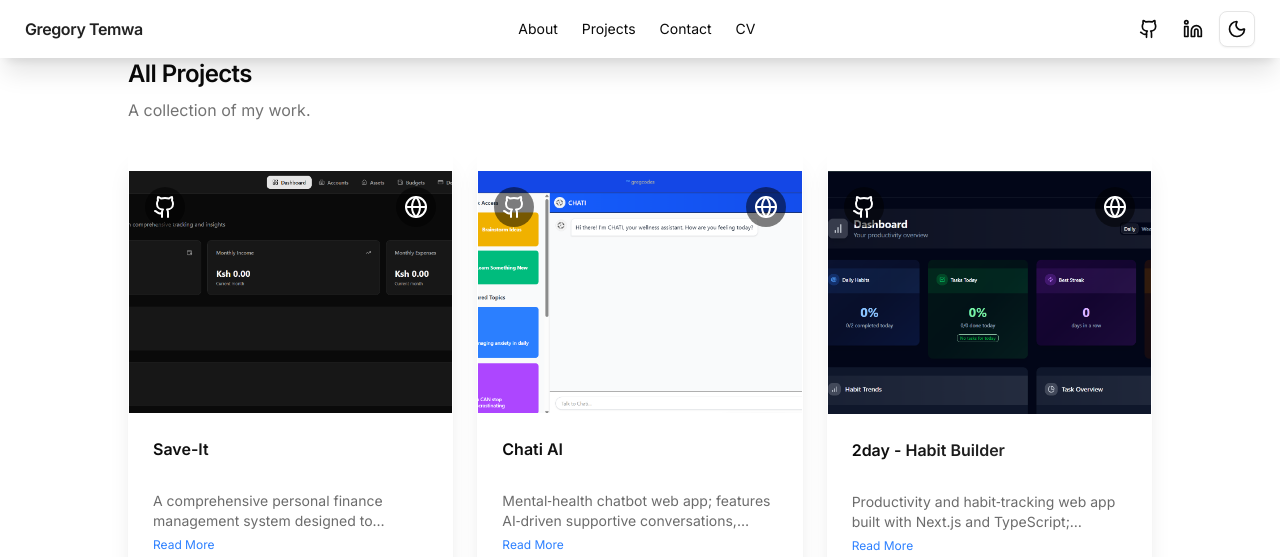
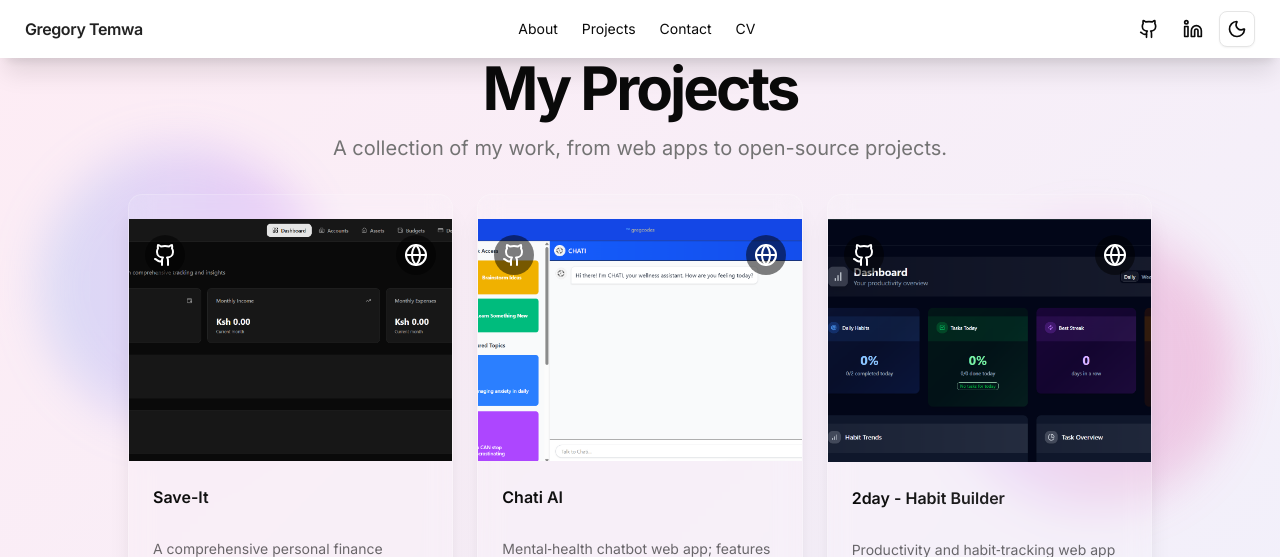
Before and after one commit to youneedgreg/Myportifolio, a Next.js app: page /projects in a window 1280 px wide. Shown: the top 557 px of the page. Built offline with nearby package versions, Linux system fonts and the light colour scheme.

Commit message:
updated the header to point to the new projects page

```diff
--- a/app/about/about-client.tsx
+++ b/app/about/about-client.tsx
@@ -43,7 +43,7 @@
           <div className="space-y-4 leading-relaxed text-balance">
             <p>
               I&apos;m currently pursuing my BSc. in Software Engineering at United States International University (USIU)
-              while gaining hands-on experience in the tech industry. Over the past 2 years, I&apos;ve worked with
+              while gaining hands-on experience in the tech industry. Over the past 3 years, I&apos;ve worked with
               companies like Webtech Solutions Limited and Mtaamall startup, developing everything from responsive
               websites to AI chatbots.
             </p>
--- a/app/about/page.tsx
+++ b/app/about/page.tsx
@@ -4,11 +4,11 @@
 export const metadata: Metadata = {
   title: "About — Gregory Temwa",
   description:
-    "More about Gregory Temwa: Software Engineering student at USIU with 2 years of experience in full-stack development, AI/ML, and web technologies.",
+    "More about Gregory Temwa: Software Engineering student at USIU with 3 years of experience in full-stack development, AI/ML, and web technologies.",
   openGraph: {
     title: "About — Gregory Temwa",
     description:
-      "More about Gregory Temwa: Software Engineering student at USIU with 2 years of experience in full-stack development, AI/ML, and web technologies.",
+      "More about Gregory Temwa: Software Engineering student at USIU with 3 years of experience in full-stack development, AI/ML, and web technologies.",
     images: [{ url: "/placeholder.svg?height=630&width=1200&text=About+Gregory+Temwa", width: 1200, height: 630 }],
   },
   twitter: { card: "summary_large_image" },
--- a/app/layout.tsx
+++ b/app/layout.tsx
@@ -16,7 +16,7 @@
     template: "%s | Gregory Temwa",
   },
   description:
-    "Software Engineer specializing in full-stack development, AI/ML, and web technologies. Award-winning hackathon participant with 2 years of experience.",
+    "Software Engineer specializing in full-stack development, AI/ML, and web technologies. Award-winning hackathon participant with 3 years of experience.",
   keywords: [
     "Gregory Temwa",
     "Software Engineer",
@@ -43,7 +43,7 @@
     url: "https://gregorytemwa.vercel.app",
     title: "Gregory Temwa – Software Engineer",
     description:
-      "Software Engineer specializing in full-stack development, AI/ML, and web technologies. Award-winning hackathon participant with 2 years of experience.",
+      "Software Engineer specializing in full-stack development, AI/ML, and web technologies. Award-winning hackathon participant with 3 years of experience.",
     siteName: "Gregory Temwa Portfolio",
     images: [
       {
@@ -58,7 +58,7 @@
     card: "summary_large_image",
     title: "Gregory Temwa – Software Engineer",
     description:
-      "Software Engineer specializing in full-stack development, AI/ML, and web technologies. Award-winning hackathon participant with 2 years of experience.",
+      "Software Engineer specializing in full-stack development, AI/ML, and web technologies. Award-winning hackathon participant with 3 years of experience.",
     site: "@youneedgreg",
     creator: "@youneedgreg",
     images: ["/placeholder.svg?height=630&width=1200&text=Gregory+Temwa+Portfolio"],
--- a/app/page.tsx
+++ b/app/page.tsx
@@ -8,11 +8,11 @@
 export const metadata: Metadata = {
   title: "Gregory Temwa – Software Engineer",
   description:
-    "Software Engineer specializing in full-stack development, AI/ML, and web technologies. Award-winning hackathon participant with 2 years of experience.",
+    "Software Engineer specializing in full-stack development, AI/ML, and web technologies. Award-winning hackathon participant with 3 years of experience.",
   openGraph: {
     title: "Gregory Temwa – Software Engineer",
     description:
-      "Software Engineer specializing in full-stack development, AI/ML, and web technologies. Award-winning hackathon participant with 2 years of experience.",
+      "Software Engineer specializing in full-stack development, AI/ML, and web technologies. Award-winning hackathon participant with 3 years of experience.",
     url: "https://gregorytemwa.vercel.app",
     siteName: "Gregory Temwa Portfolio",
     images: [
--- a/app/projects/page.tsx
+++ b/app/projects/page.tsx
@@ -6,20 +6,36 @@
 
 export default function ProjectsPage() {
   return (
+    <div className="min-h-dvh liquid-gradient dark:liquid-gradient-dark relative overflow-hidden">
+      {/* Floating background elements */}
+      <div className="absolute inset-0 overflow-hidden pointer-events-none">
+        <div className="absolute top-20 left-10 w-72 h-72 bg-gradient-to-r from-blue-400/20 to-purple-600/20 rounded-full mix-blend-multiply filter blur-xl animate-blob"></div>
+        <div className="absolute top-40 right-10 w-72 h-72 bg-gradient-to-r from-purple-400/20 to-pink-600/20 rounded-full mix-blend-multiply filter blur-xl animate-blob animation-delay-2000"></div>
+        <div className="absolute -bottom-8 left-20 w-72 h-72 bg-gradient-to-r from-pink-400/20 to-blue-600/20 rounded-full mix-blend-multiply filter blur-xl animate-blob animation-delay-4000"></div>
+      </div>
+
+      <a href="#main" className="sr-only focus:not-sr-only focus:absolute focus:top-2 focus:left-2 focus:z-50">
+        Skip to content
+      </a>
+      <main id="main" className="relative z-10 flex flex-col gap-16 md:gap-24">
         <section id='projects' className='container px-4 md:px-6'>
           <div className='mx-auto max-w-5xl'>
-        <div className='mb-6 space-y-2'>
-          <h2 className='text-2xl font-semibold tracking-tight'>All Projects</h2>
-          <p className='text-muted-foreground'>A collection of my work.</p>
+            <div className='mb-8 space-y-4 text-center'>
+              <h1 className='text-4xl font-bold tracking-tighter sm:text-5xl md:text-6xl'>
+                My Projects
+              </h1>
+              <p className='text-muted-foreground md:text-xl'>
+                A collection of my work, from web apps to open-source projects.
+              </p>
             </div>
             <div className='grid gap-6 sm:grid-cols-2 lg:grid-cols-3'>
               {projects.map((p, i) => (
                 <motion.div
                   key={p.title}
-              initial={{ opacity: 0, y: 16 }}
+                  initial={{ opacity: 0, y: 20 }}
                   whileInView={{ opacity: 1, y: 0 }}
                   viewport={{ once: true, amount: 0.3 }}
-              transition={{ duration: 0.45, delay: i * 0.06 }}
+                  transition={{ duration: 0.5, delay: i * 0.1 }}
                 >
                   <ProjectCard {...p} />
                 </motion.div>
@@ -27,5 +43,7 @@
             </div>
           </div>
         </section>
+      </main>
+    </div>
   )
 }
--- a/components/about.tsx
+++ b/components/about.tsx
@@ -37,7 +37,7 @@
             </h2>
             <p className="text-foreground/70 leading-relaxed">
               I&apos;m Gregory Temwa, a motivated Software Engineering student at United States International University
-              (USIU) with 2 years of working experience. I&apos;m an award-winning participant in multiple hackathons with a
+              (USIU) with 3 years of working experience. I&apos;m an award-winning participant in multiple hackathons with a
               strong foundation in software development, artificial intelligence, machine learning, and web
               technologies.
             </p>
--- a/components/hero.tsx
+++ b/components/hero.tsx
@@ -44,7 +44,7 @@
             />
           </div>
           <p className="max-w-xl text-foreground/60 leading-relaxed">
-            Award-winning Software Engineering student at USIU with 2 years of experience building responsive websites,
+            Award-winning Software Engineering student at USIU with 3 years of experience building responsive websites,
             AI chatbots, and full-stack applications using React, Python, and modern web technologies.
           </p>
           <div className="flex flex-col sm:flex-row gap-3">
--- a/components/site-header.tsx
+++ b/components/site-header.tsx
@@ -22,7 +22,7 @@
           <Link className="hover:underline underline-offset-4" href="/about">
             About
           </Link>
-          <a className="hover:underline underline-offset-4" href="#projects">
+          <a className="hover:underline underline-offset-4" href="/projects">
             Projects
           </a>
           <a className="hover:underline underline-offset-4" href="#contact">
```
Also changed, not shown: 1 other file (tests, documents, lock files or other folders). Lines whose indentation alone changed are shown as unchanged.
